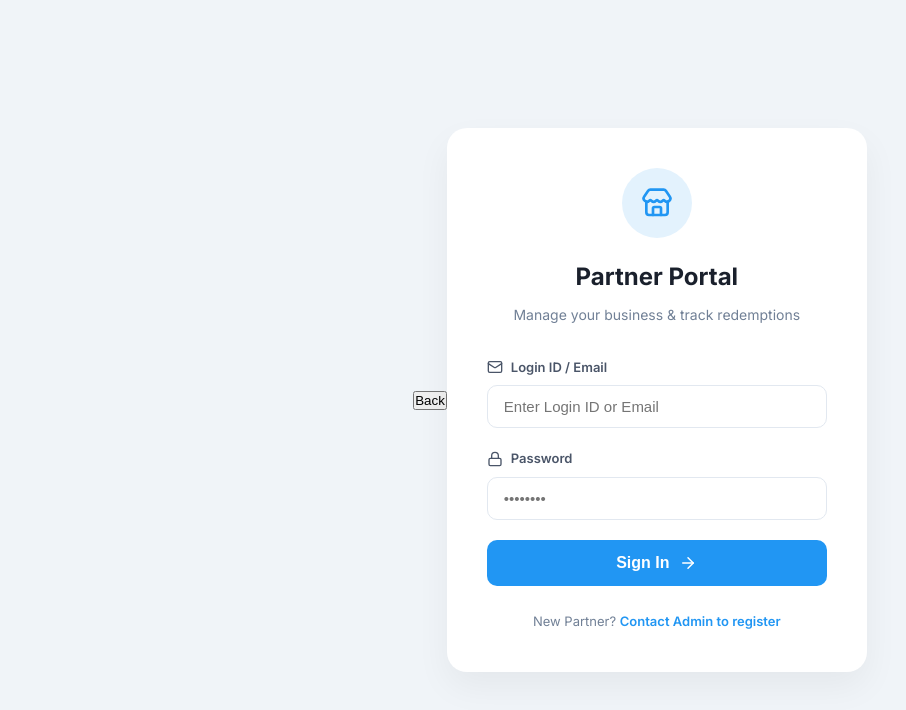
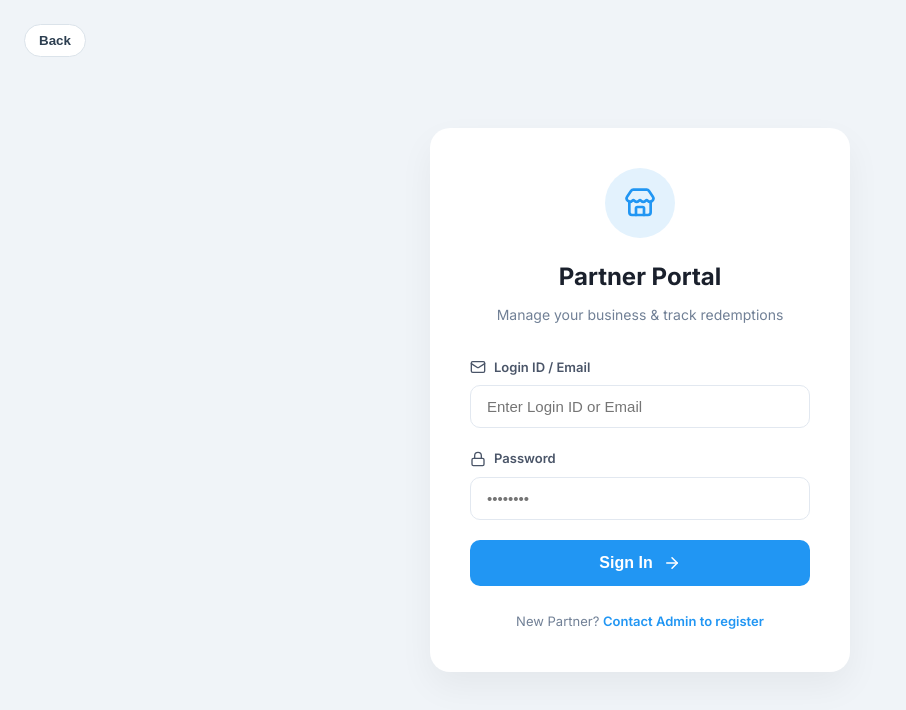
Before and after one commit to malusare-pratham/tripspotgo, a React (Vite) app in the folder frontend/: page /partner-login in a window 1280 px wide. Shown: the top 710 px of the page, without its empty margins (0-906 px from the left). Built offline with nearby package versions, Linux system fonts and the light colour scheme; no server answers.

Commit message:
Add styles for partner back button in login page

```diff
--- a/frontend/src/PartnerPortal/PartnerLogin.css
+++ b/frontend/src/PartnerPortal/PartnerLogin.css
@@ -5,6 +5,20 @@
     justify-content: center;
     background: #f0f4f8; /* Soft background */
     font-family: 'Inter', sans-serif;
+    position: relative;
+}
+
+.partner-back-btn {
+    position: absolute;
+    top: 24px;
+    left: 24px;
+    border: 1px solid #dbe3ea;
+    background: #fff;
+    color: #2c3e50;
+    border-radius: 999px;
+    padding: 8px 14px;
+    font-weight: 600;
+    cursor: pointer;
 }
 
 .login-card {
```
